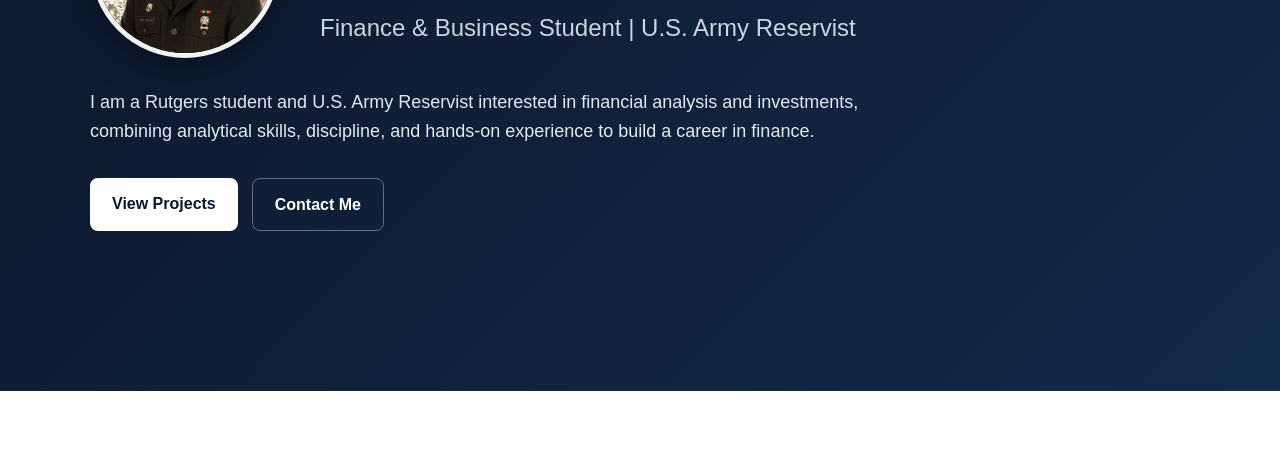
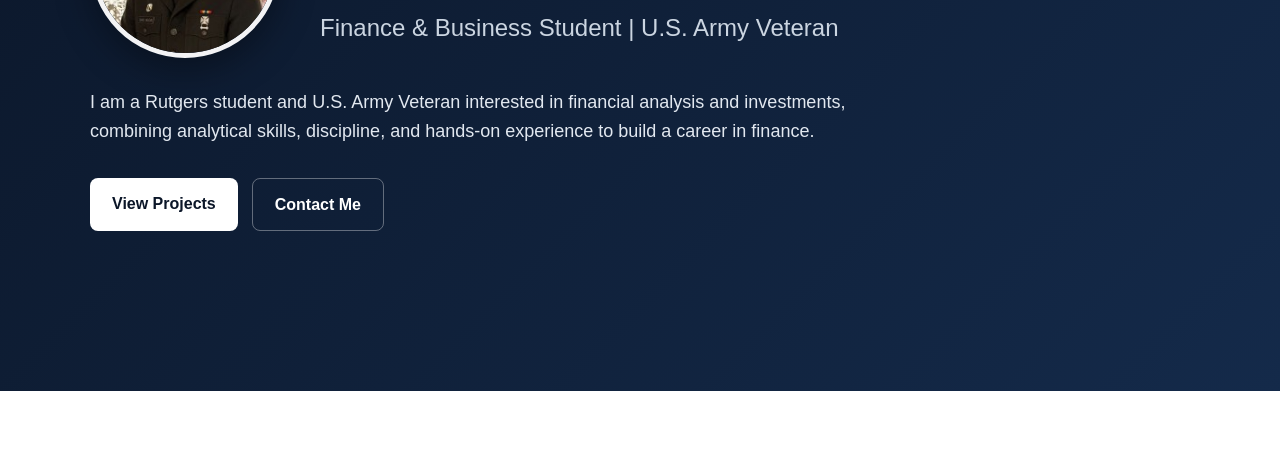
Before and after one commit to CarlosClavelCallejas/CarlosClavelCallejas.github.io, a plain HTML site: page index.html in a window 1280 px wide. Shown: the part 329-800 px from the top of the page. Drawn offline with Linux system fonts and the light colour scheme.

Commit message:
Update index.html

```diff
--- a/index.html
+++ b/index.html
@@ -829,7 +829,7 @@
 
                     Finance & Business Student
                     |
-                    U.S. Army Reservist
+                    U.S. Army Veteran
 
                 </p>
 
@@ -845,7 +845,7 @@
 
         <p class="statement">
 
-            I am a Rutgers student and U.S. Army Reservist
+            I am a Rutgers student and U.S. Army Veteran
             interested in financial analysis and investments,
             combining analytical skills, discipline, and
             hands-on experience to build a career in finance.
```
